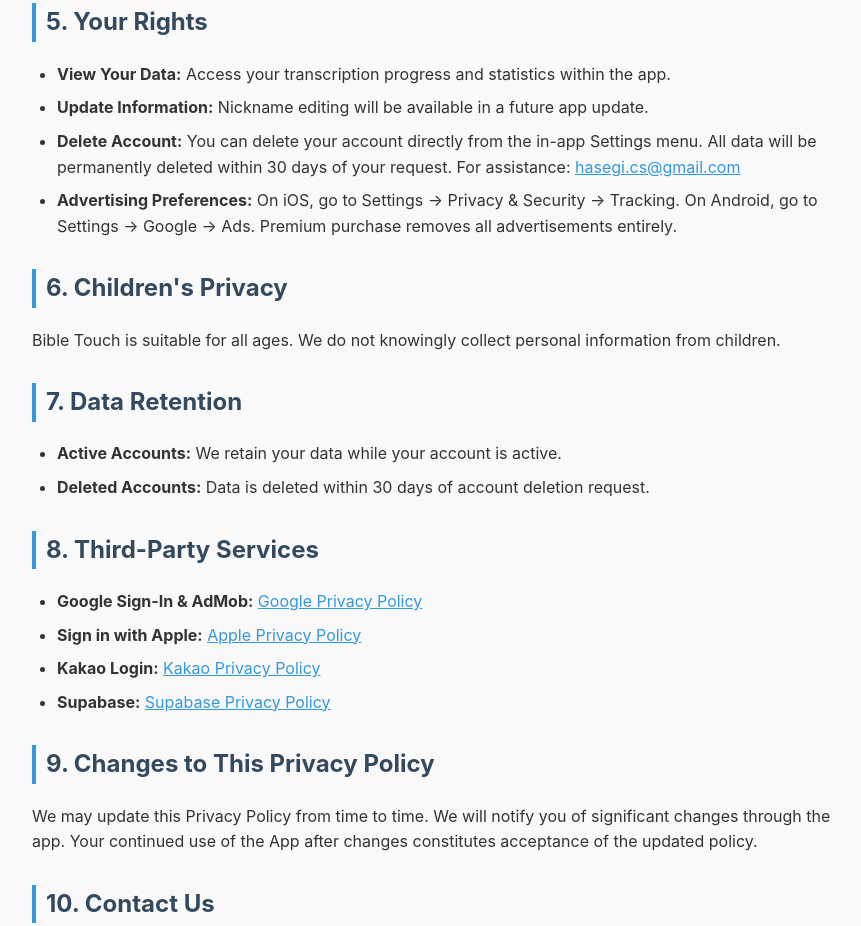
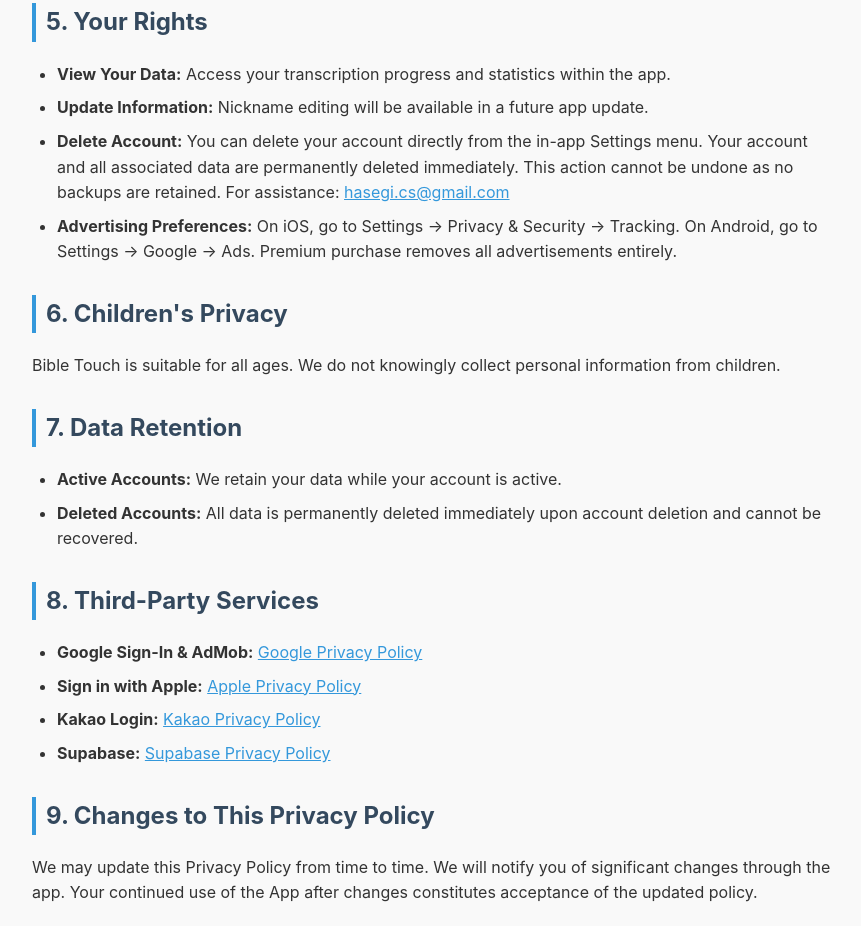
Before and after one commit to hasegi-project-privacy/bible-touch-policies, a plain HTML site: page privacy-policy-en.html in a window 1280 px wide. Shown: the part 2437-3363 px from the top of the page, without its empty margins (208-1069 px from the left). Drawn offline with Linux system fonts and the light colour scheme.

Commit message:
Account deletion: immediate + no backup/recovery

```diff
--- a/privacy-policy-en.html
+++ b/privacy-policy-en.html
@@ -110,7 +110,7 @@
     <ul>
         <li><strong>View Your Data:</strong> Access your transcription progress and statistics within the app.</li>
         <li><strong>Update Information:</strong> Nickname editing will be available in a future app update.</li>
-        <li><strong>Delete Account:</strong> You can delete your account directly from the in-app Settings menu. All data will be permanently deleted within 30 days of your request. For assistance: <a href="mailto:hasegi.cs@gmail.com">hasegi.cs@gmail.com</a></li>
+        <li><strong>Delete Account:</strong> You can delete your account directly from the in-app Settings menu. Your account and all associated data are permanently deleted immediately. This action cannot be undone as no backups are retained. For assistance: <a href="mailto:hasegi.cs@gmail.com">hasegi.cs@gmail.com</a></li>
         <li><strong>Advertising Preferences:</strong> On iOS, go to Settings → Privacy &amp; Security → Tracking. On Android, go to Settings → Google → Ads. Premium purchase removes all advertisements entirely.</li>
     </ul>
 
@@ -120,7 +120,7 @@
     <h2>7. Data Retention</h2>
     <ul>
         <li><strong>Active Accounts:</strong> We retain your data while your account is active.</li>
-        <li><strong>Deleted Accounts:</strong> Data is deleted within 30 days of account deletion request.</li>
+        <li><strong>Deleted Accounts:</strong> All data is permanently deleted immediately upon account deletion and cannot be recovered.</li>
     </ul>
 
     <h2>8. Third-Party Services</h2>
```
Also changed, not shown: privacy-policy-ko.html (+2 -2 lines).
